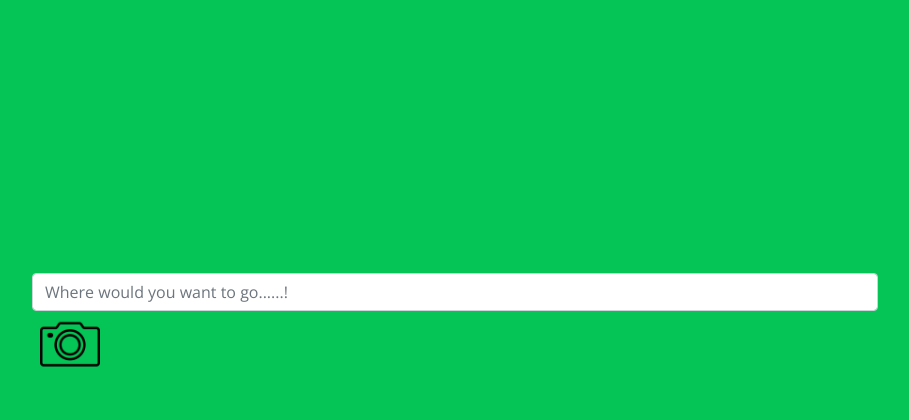
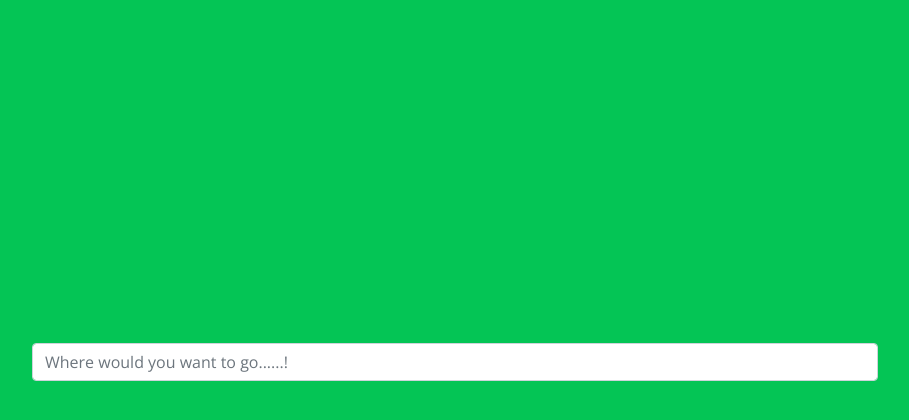
Before and after one commit to linda123ayebale/assistant, a Django app: page /ar in a window 1280 px wide. Shown: the part 260-680 px from the top of the page, without its empty margins (113-1022 px from the left). Run offline with Django 3.2, Linux system fonts and the light colour scheme; a user stored in the database is signed in; some libraries are stand-ins or nearby versions.

Commit message:
camere near

```diff
--- a/ar/templates/ar/index.html
+++ b/ar/templates/ar/index.html
@@ -31,9 +31,9 @@
                                 <div class="col-12">
                                     <div class="box">
                                         <input type="text" class="form-control inputx" placeholder="Where would you want to go......!">
-                                        <div class="input-group-append">
+                                        <!-- <div class="input-group-append">
                                             <a class="btn btn-sm text-white"><img style="width: 60px;" src="{% static 'assets/img/camera.png' %}"> </i></a>
-                                        </div>
+                                        </div> -->
                                         <button type="submit" class="buttonx">
                                             <i class="ri-send-plane-fill imagex"></i>
                                         </button>
```
